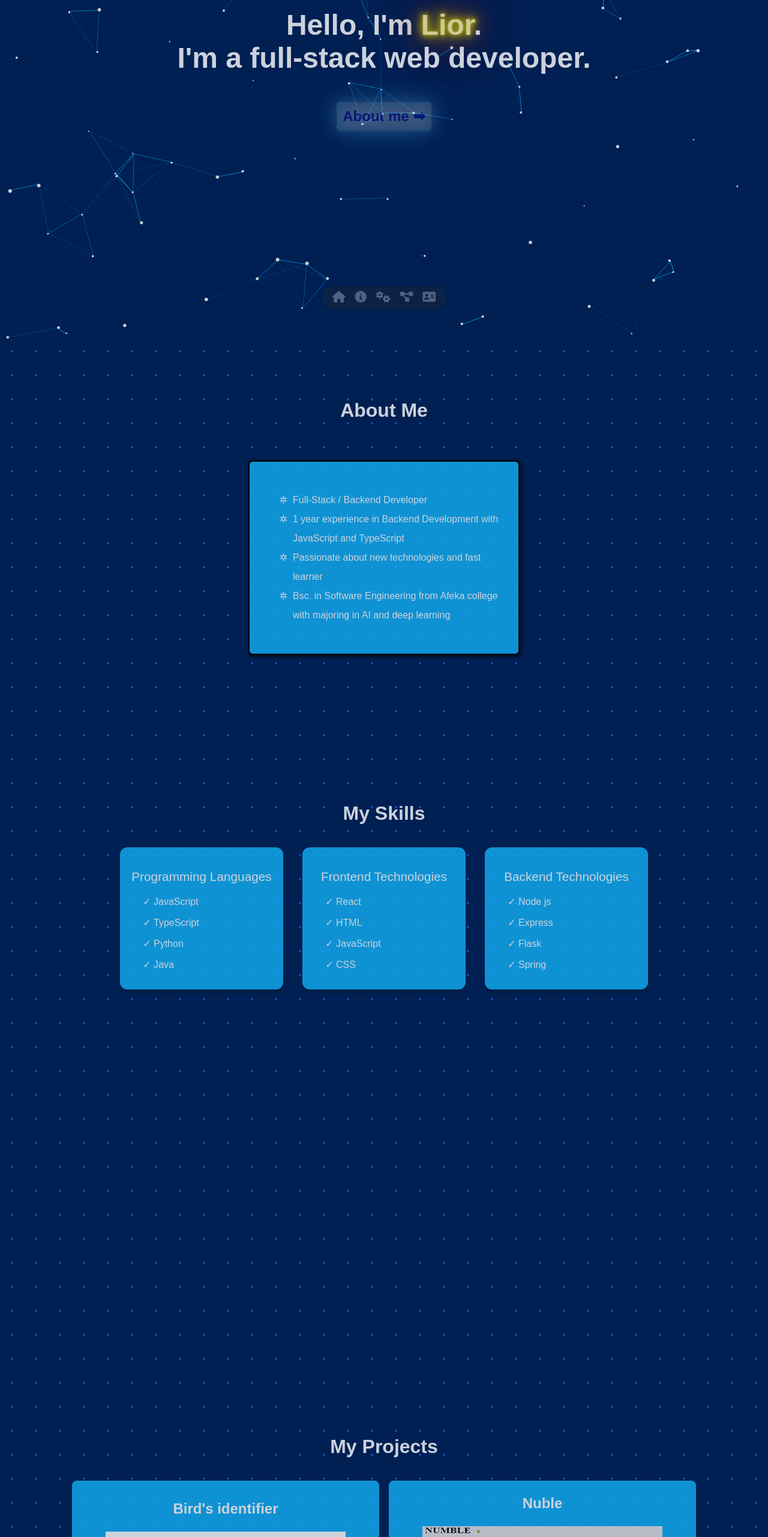
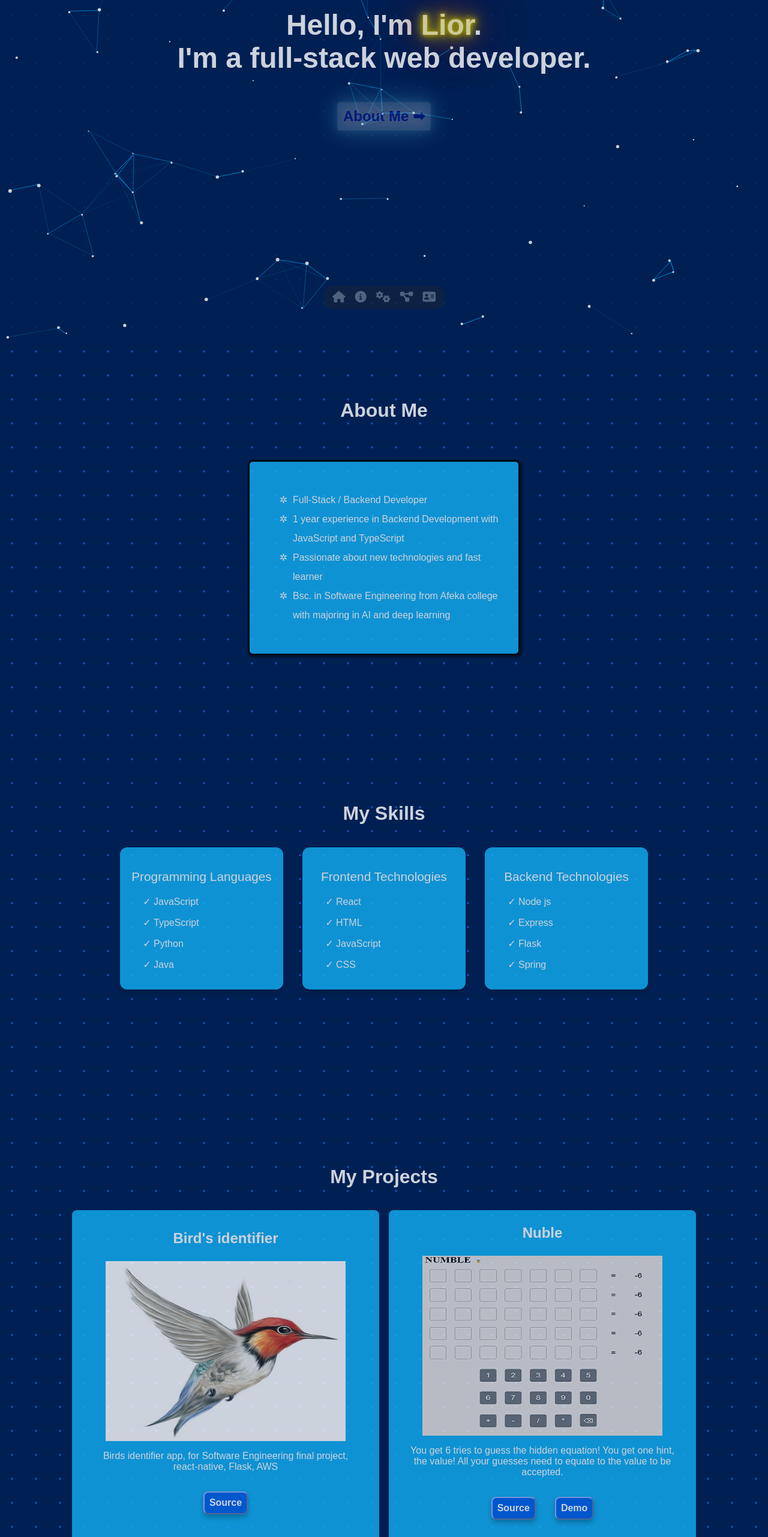
Before and after one commit to mitrlior/portfolio, a React (Create React App) app: page / in a window 1280 px wide. Shown: the part 234-2797 px from the top of the page at 60% size. Built offline with nearby package versions, Linux system fonts and the light colour scheme; a web font is replaced by a local one.

Commit message:
cosmetic changes

```diff
--- a/src/components/ContactMe/ContactMe.js
+++ b/src/components/ContactMe/ContactMe.js
@@ -59,8 +59,8 @@ const ContactMe = () => {
   };
 
   return (
-    <div id="contact-me">
-      <h1>Contact me</h1>
+    <div id="contact-me" className="reveal">
+      <h1>Contact Me</h1>
       <div className="contact__ways reveal">
         <div className="contact__icon" onClick={() => handleClick(linkedinUrl)}>
           <i className="fa-brands fa-linkedin fa-2x" />
--- a/src/components/Home/Home.js
+++ b/src/components/Home/Home.js
@@ -16,7 +16,7 @@ const Home = () => {
           </p>
           <a href="#about-me">
             <div className="home__button">
-              About me&nbsp;
+              About Me&nbsp;
               <div class="home__arrow">&#10145;</div>
             </div>
           </a>
--- a/src/components/MyProjects/MyProjects.js
+++ b/src/components/MyProjects/MyProjects.js
@@ -27,7 +27,7 @@ const MyProjects = () => {
   ];
 
   return (
-    <div id="my-projects">
+    <div id="my-projects" className="reveal">
       <h1>My Projects</h1>
       <div className="projects">
         {projects.map((project) => (
--- a/src/components/Skills/Skills.css
+++ b/src/components/Skills/Skills.css
@@ -2,7 +2,7 @@
   color: white;
   margin: 20vh auto;
   padding: 4rem 0;
-  height: 100vh;
+  height: auto;
 }
 
 .skills__container {
--- a/src/components/UI/Input.css
+++ b/src/components/UI/Input.css
@@ -10,7 +10,7 @@
 
 input::placeholder {
   color: rgba(255, 255, 255, 0.5);
-  font-weight: bold;
+  font-size: 1rem;
 }
 
 .input:focus {
--- a/src/components/UI/TextArea.css
+++ b/src/components/UI/TextArea.css
@@ -12,7 +12,7 @@
 
 .text-area::placeholder{
   color: rgba(255, 255, 255, 0.5);
-  font-weight: bold;
+  font-size: 1rem;
 }
 
 
```
